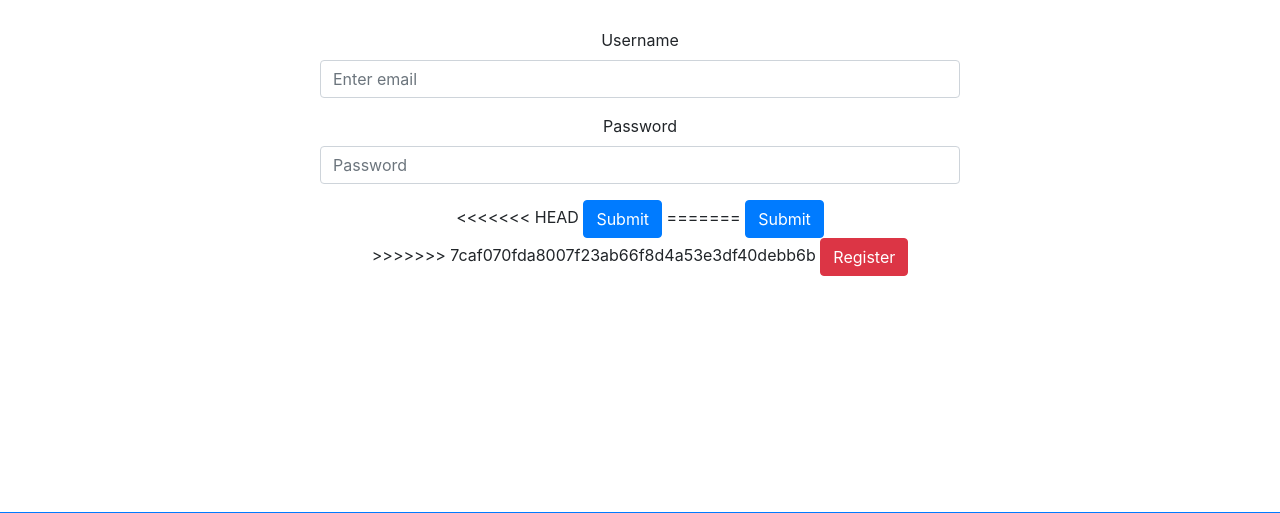
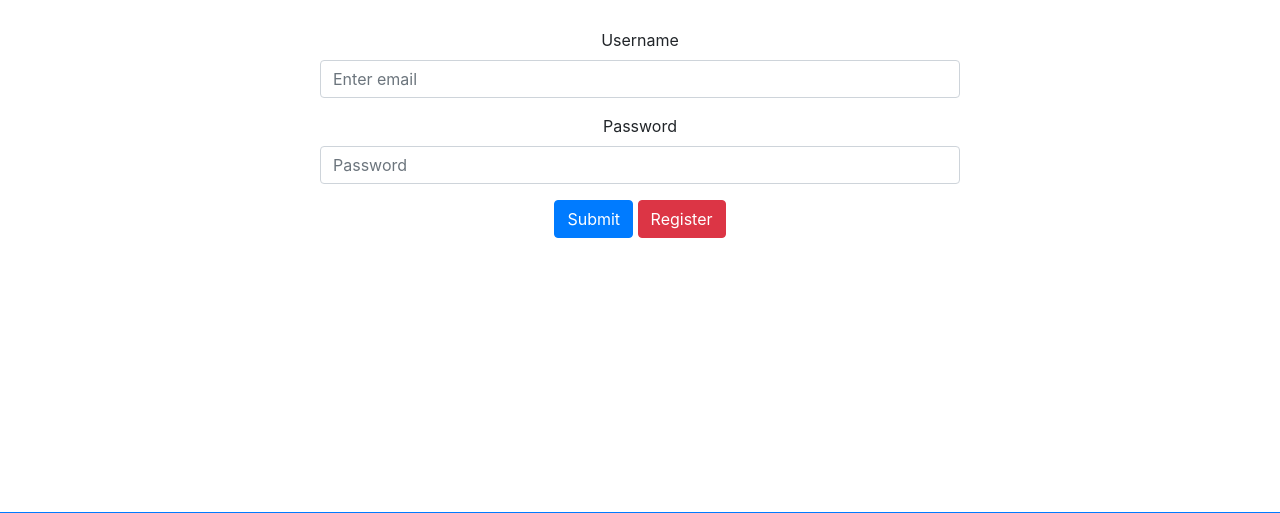
Before and after one commit to CreativePenguin/nounGenerator, a Flask app: page /login in a window 1280 px wide. Shown: the part 224-737 px from the top of the page. Run offline with Flask 2, Linux system fonts and the light colour scheme; some libraries are stand-ins or nearby versions.

Commit message:
fixed merge conflict, modified db

```diff
--- a/app.py
+++ b/app.py
@@ -14,7 +14,7 @@ import sqlite3
 
 # -----------------------------------------------------------------
 # DATABASE SETUP
-DB_FILE = "Info.db"
+DB_FILE = "info.db"
 db = sqlite3.connect(DB_FILE)
 c = db.cursor()
 c.execute(''' SELECT count(name) FROM sqlite_master WHERE type='table' AND name='userdata' ''')
--- a/templates/login.html
+++ b/templates/login.html
@@ -14,11 +14,7 @@
                     <label for="exampleInputPassword1">Password</label>
                     <input type="password" class="form-control" id="exampleInputPassword1" placeholder="Password">
                </div>
-<<<<<<< HEAD
                <button type="submit" class="btn btn-primary" formaction="/loginHelp">Submit</button>
-=======
-               <button type="submit" class="btn btn-primary">Submit</button> <br>
->>>>>>> 7caf070fda8007f23ab66f8d4a53e3df40debb6b
                <button type="submit" class="btn btn-danger" formaction="/register">Register</button>
 
           </form>
```
